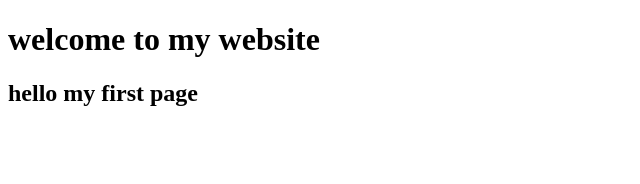
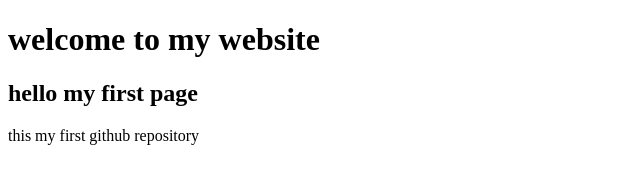
Before and after one commit to Algostates/index, a plain HTML site: page index.html in a window 1280 px wide. Shown: the whole page, without its empty margins (0-640 px from the left). Drawn offline with Linux system fonts and the light colour scheme.

Commit message:
this is my div commit

```diff
--- a/index.html
+++ b/index.html
@@ -8,5 +8,8 @@
 <body>
     <h1> welcome to my website</h1>
     <h2> hello my first page</h2>
+    <div class="wajid">
+        this my first github repository
+    </div>
 </body>
 </html>
```
